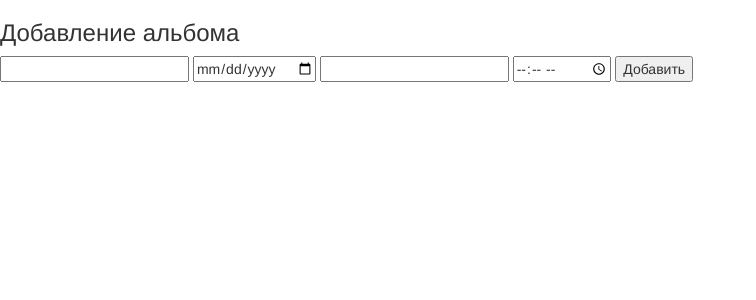
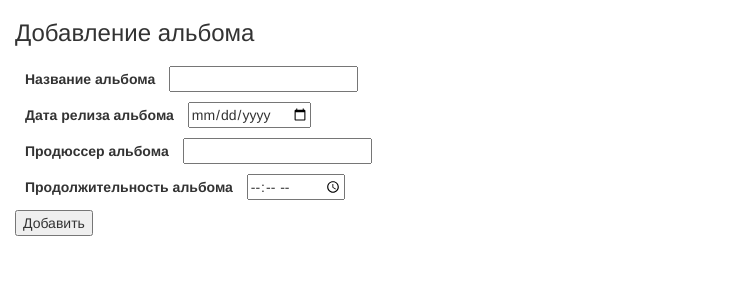
Before and after one commit to overlod36/music_site, a Flask app: page /add_album in a window 1280 px wide. Shown: the part 52-352 px from the top of the page, without its empty margins (0-756 px from the left). Run offline with Flask 2, Linux system fonts and the light colour scheme; parts of the project's set-up code (start-up, migrations or seed data) failed here and were passed over; some libraries are stand-ins or nearby versions.

Commit message:
some work with forms on album add page

```diff
--- a/pack/templates/add_alb_page.html
+++ b/pack/templates/add_alb_page.html
@@ -1,17 +1,53 @@
 {% extends "index.html" %}
 {% block title %} Добавление альбома {% endblock %}
 
+{% block head %}
+
+	{{ super() }}
+	<style>
+		.alb_fields{
+			margin: 15px;
+		}
+		.alb_form{
+			margin-top: 20px;
+			margin-bottom: 15px;
+		}
+		.field{
+			margin: 10px;
+		}
+		.field b{
+			margin-right: 10px;
+		}
+	</style>
+
+{% endblock %}
+
 {% block content %}
 
+	<div class="alb_fields">
+		<h3>Добавление альбома</h3>
 		<div class="alb_form">
-		<h3>Добавление альбома</h3>
 			<form method="POST">
+				<div class="field">
+					<b>Название альбома</b>
 					{{ form.title_field }}
+				</div>
+				<div class="field">
+					<b>Дата релиза альбома</b>
 					{{ form.date_field }}
+				</div>
+				<div class="field">
+					<b>Продюссер альбома</b>
 					{{ form.producers_field }}
+				</div>
+
+				<div class="field">
+					<b>Продолжительность альбома</b>
 					{{ form.duration_field }}
+				</div>
 				{{ form.submit }}
 			</form>
 		</div>
+	</div>
 
 {% endblock %}
```
Lines whose indentation alone changed are shown as unchanged.
